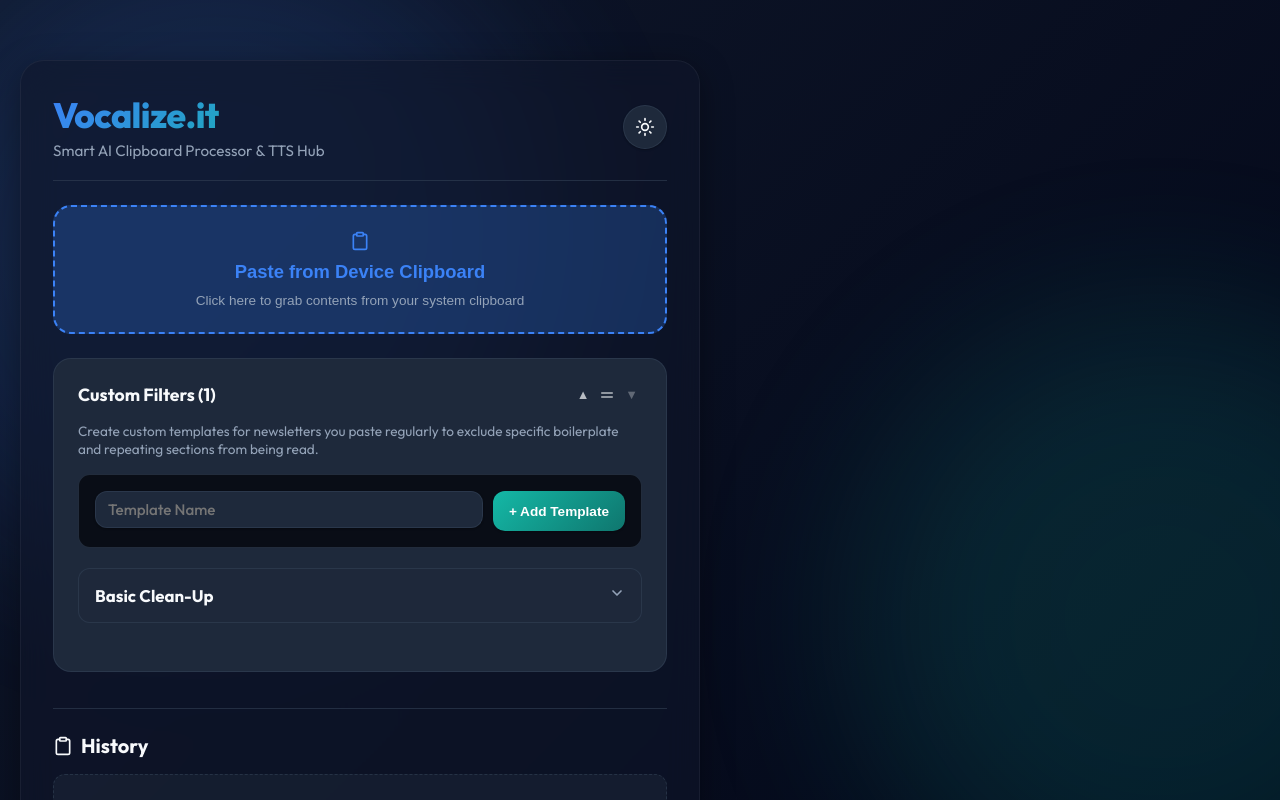
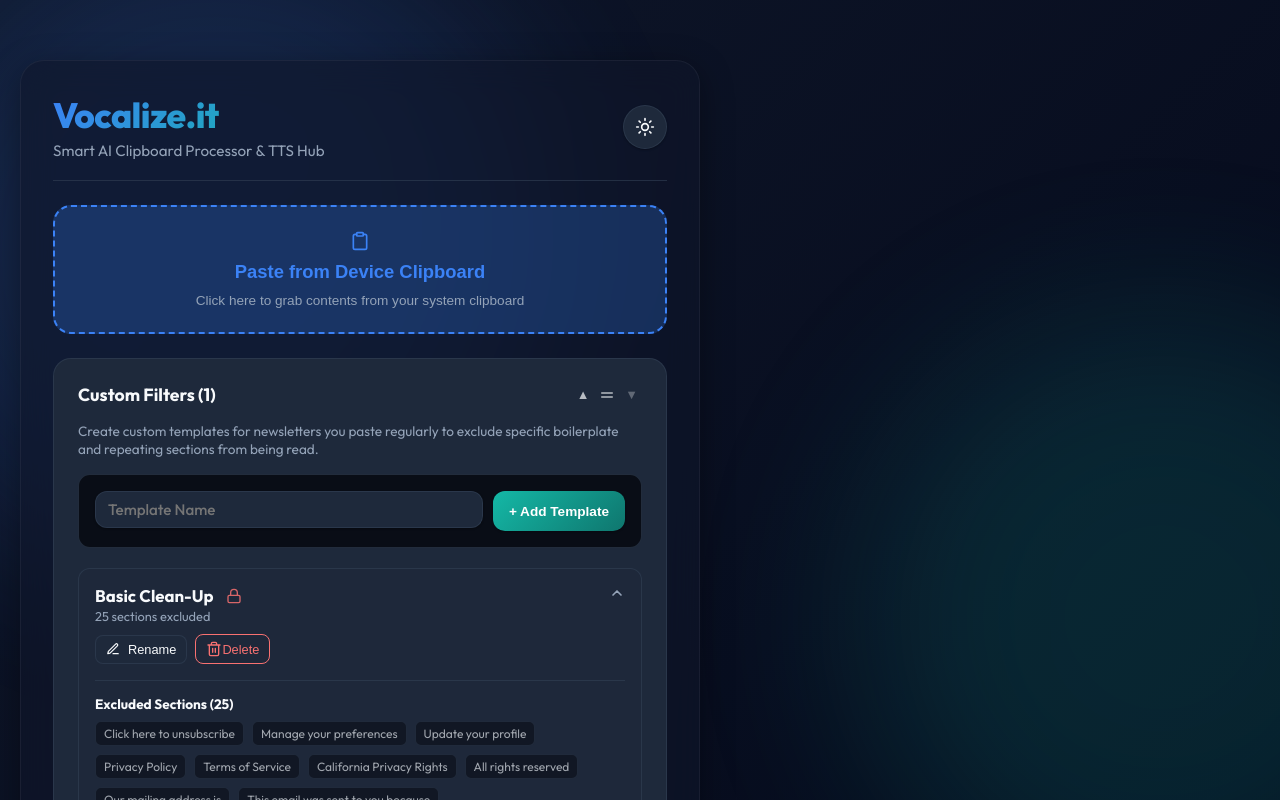
Before and after one commit to dnatisdale/vocalize-it, a React (Vite) app: page / in a window 1280 px wide. Shown: the top 800 px of the page. Built offline with nearby package versions, Linux system fonts and the light colour scheme.

Commit message:
Feat: default selectedTemplateId to Basic Clean-Up template instead of none

```diff
--- a/src/App.jsx
+++ b/src/App.jsx
@@ -253,9 +253,13 @@
 
   const [selectedTemplateId, setSelectedTemplateId] = useState(() => {
     if (typeof window !== "undefined") {
-      return localStorage.getItem("vocalize_selected_template_id") || "none";
-    }
-    return "none";
+      const saved = localStorage.getItem("vocalize_selected_template_id");
+      if (!saved || saved === "none") {
+        return "standard-cleanup-default";
+      }
+      return saved;
+    }
+    return "standard-cleanup-default";
   });
   const [showScrollTop, setShowScrollTop] = useState(false); // Scroll-to-top floating button visibility
 
```
